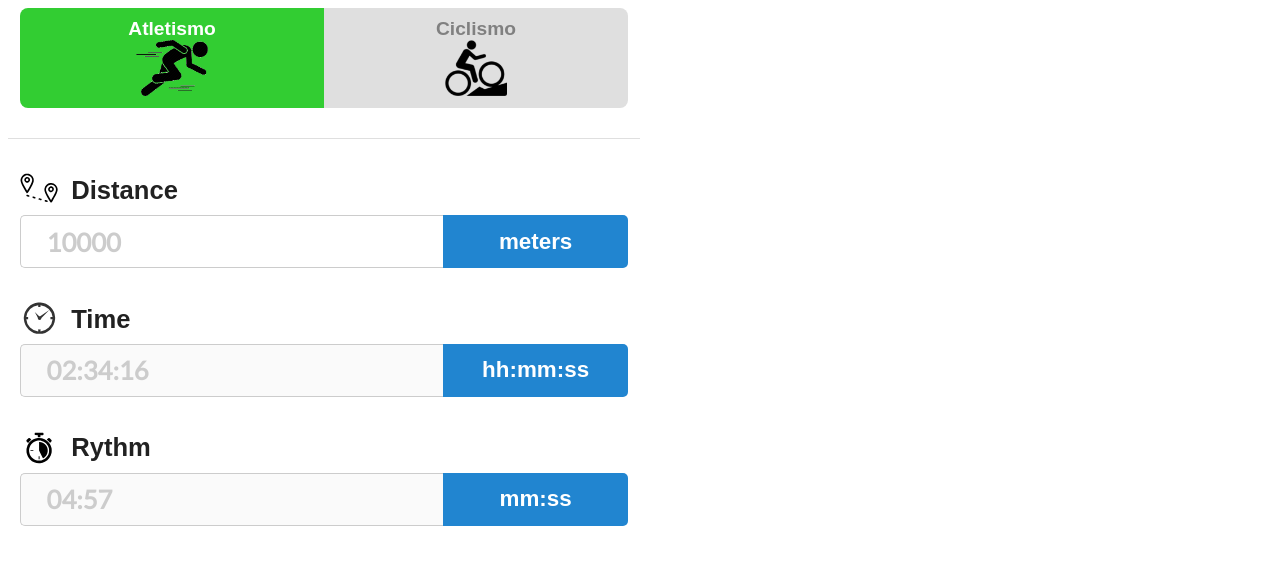
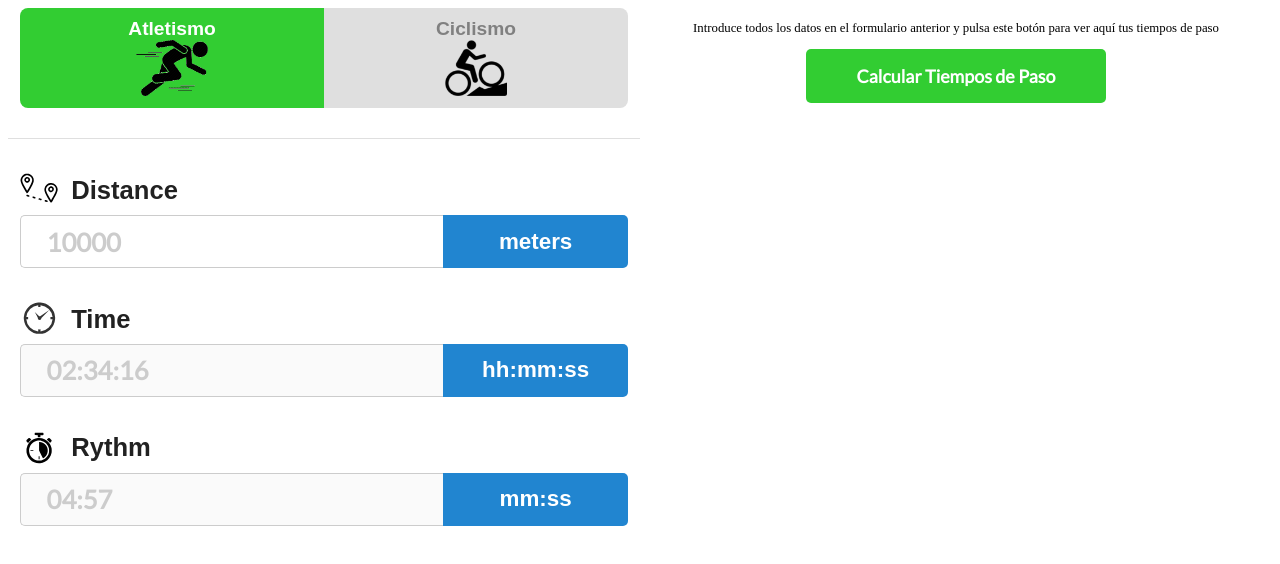
Before and after one commit to jorgesc/PaceCalculator, a React (Create React App) app: page / in a window 1280 px wide. Shown: the top 564 px of the page. Built offline with nearby package versions, Linux system fonts and the light colour scheme; a web font is replaced by a local one.

Commit message:
Added Calculate Button Container

```diff
--- a/src/App.tsx
+++ b/src/App.tsx
@@ -8,6 +8,7 @@ import store from "./redux/store";
 import SportSelectorWrapper from "./components/SportSelectorWrapper";
 import InputFieldsWrapper from "./components/InputFieldsWrapper";
 import LeftPanelWrapper from "./components/LeftPanelWrapper";
+import RightPanelWrapper from "./components/RightPanelWrapper";
 import AppWrapper from "./components/AppWrapper";
 
 import DistanceIcon from "./static/icon-distance.svg";
--- a/src/components/AppWrapper.tsx
+++ b/src/components/AppWrapper.tsx
@@ -4,6 +4,7 @@ import styled from "styled-components";
 import {BREAKPOINTS} from "../constants";
 
 import LeftPanelWrapper from "./LeftPanelWrapper";
+import RightPanelWrapper from "./RightPanelWrapper";
 
 const StyledAppWrapper = styled.div`
   display: flex;
@@ -18,7 +19,7 @@ const AppWrapper = () => {
   return (
     <StyledAppWrapper>
       <LeftPanelWrapper />
-      <div style={{flex: "1 1 0"}}></div>
+      <RightPanelWrapper />
     </StyledAppWrapper>
   );
 };
--- /dev/null
+++ b/src/components/CalculateButton.tsx
@@ -0,0 +1,31 @@
+import React from "react";
+import styled from "styled-components";
+
+const StyledCalculateButton = styled.button`
+  border: none;
+  background-color: limegreen;
+  padding: 16px 50px 16px 50px;
+  border-radius: 5px;
+  font-size: 1.4em;
+  font-weight: bold;
+  color: white;
+  font-family: Lato;
+  outline: none;
+
+  transition: box-shadow 0.1s ease-out, transform 0.1s ease-out;
+
+  :hover {
+    cursor: pointer;
+    box-shadow: 0px 14px 28px rgba(0, 0, 0, 0.25),
+      0px 10px 10px rgba(0, 0, 0, 0.22);
+    transform: scale(1.01);
+  }
+`;
+
+const CalculateButton = () => {
+  return (
+    <StyledCalculateButton>Calcular Tiempos de Paso</StyledCalculateButton>
+  );
+};
+
+export default CalculateButton;
--- /dev/null
+++ b/src/components/CalculateButtonContainer.tsx
@@ -0,0 +1,26 @@
+import React from "react";
+import styled from "styled-components";
+
+import CalculateButton from "./CalculateButton";
+
+const StyledCalculateButtonContainer = styled.div`
+  font-size: 0.8em;
+  display: flex;
+  flex-direction: column;
+  align-items: center;
+  text-align: center;
+`;
+
+const CalculateButtonContainer = () => {
+  return (
+    <StyledCalculateButtonContainer>
+      <p>
+        Introduce todos los datos en el formulario anterior y pulsa este botón
+        para ver aquí tus tiempos de paso
+      </p>
+      <CalculateButton />
+    </StyledCalculateButtonContainer>
+  );
+};
+
+export default CalculateButtonContainer;
--- /dev/null
+++ b/src/components/RightPanelWrapper.tsx
@@ -0,0 +1,18 @@
+import React from "react";
+import styled from "styled-components";
+
+import CalculateButtonContainer from "./CalculateButtonContainer";
+
+const StyledRightPanelWrapper = styled.div`
+  flex: 1 1 0;
+`;
+
+const RightPanelWrapper = () => {
+  return (
+    <StyledRightPanelWrapper>
+      <CalculateButtonContainer />
+    </StyledRightPanelWrapper>
+  );
+};
+
+export default RightPanelWrapper;
```
